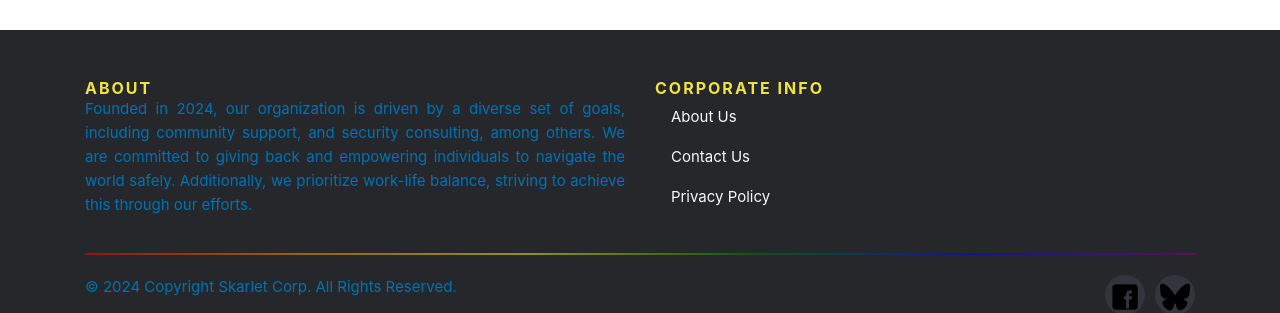
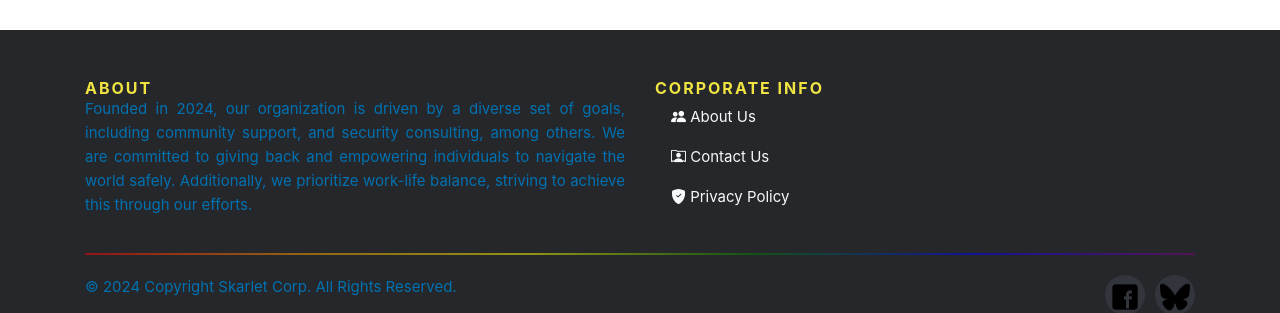
Before and after one commit to SkarletTeam/skarlet, a Jekyll site: the page built from index.md, in a window 1280 px wide. Shown: the part 3481-3794 px from the top of the page. Built offline with Jekyll 4.4.1, drawn with Linux system fonts in a browser that asks for light colours.

Commit message:
Update footer.html

```diff
--- a/_includes/footer.html
+++ b/_includes/footer.html
@@ -9,9 +9,9 @@
           <div class="col-xs-3 col-md-3">
             <div class="footer-heading">Corporate Info</div>
             <ul class="footer-links">
-			  <li><a class="nav-link" href="/about">About Us</a></li>
-              <li><a class="nav-link" href="/contact">Contact Us</a></li>
-			  <li><a class="nav-link" href="/privacy">Privacy Policy</a></li>
+			  <li><a class="nav-link" href="/about"><i class="bi bi-people-fill"></i> About Us</a></li>
+              <li><a class="nav-link" href="/contact"><i class="bi bi-person-rolodex"></i> Contact Us</a></li>
+			  <li><a class="nav-link" href="/privacy"><i class="bi bi-shield-fill-check"></i> Privacy Policy</a></li>
             </ul>
           </div>
         </div>
```
